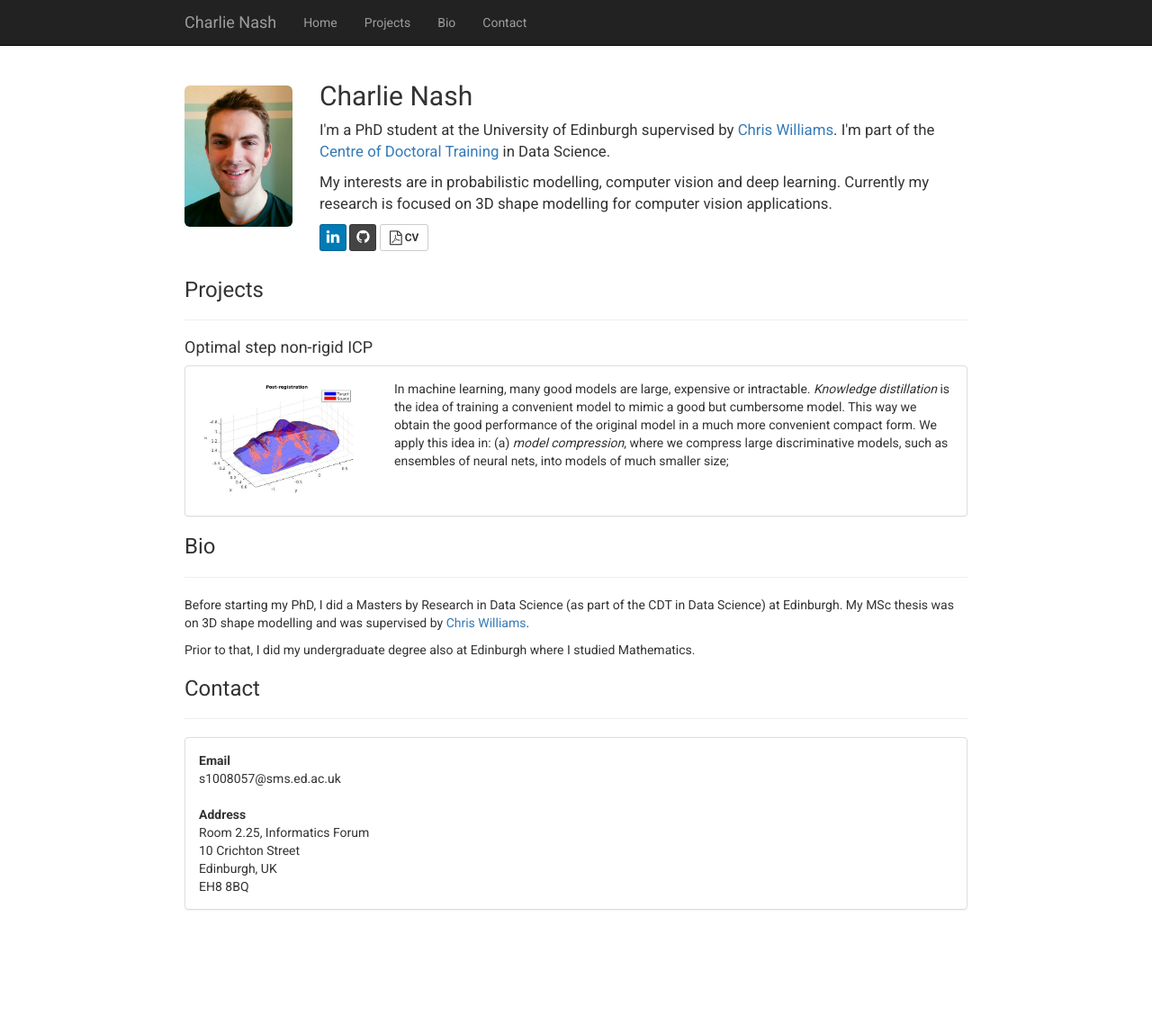
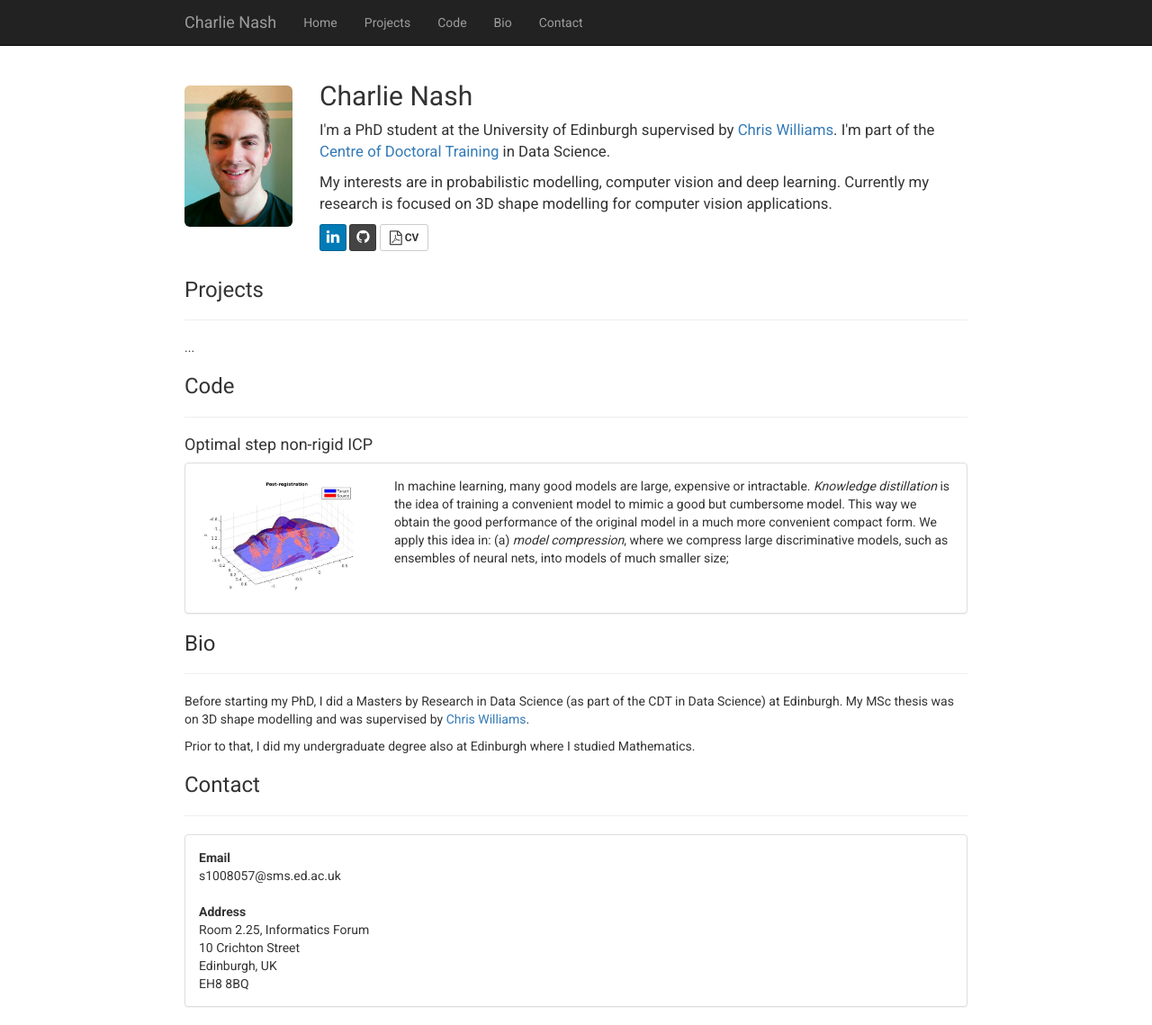
Before and after one commit to charlienash/charlienash.github.io, a Jekyll site: the page index.html, which Jekyll copies as it is, in a window 1280 px wide and 1139 px high. Shown: the whole window at 90% size. Built offline with Jekyll 4.4.1, drawn with Linux system fonts in a browser that asks for light colours; nearby versions of some CDN libraries; library files that are not in the unit come from our copies.

Commit message:
Update index.html

```diff
--- a/index.html
+++ b/index.html
@@ -48,6 +48,7 @@
 						<span class="icon-bar"></span>
 						<span class="icon-bar"></span>
 						<span class="icon-bar"></span>
+						<span class="icon-bar"></span>
 					</button>
 					<a class="navbar-brand" href="#">Charlie Nash</a>
 				</div>
@@ -58,6 +59,7 @@
 					<ul class="nav navbar-nav">
 						<li><a href="#">Home</a></li>
 						<li><a href="#Projects">Projects</a></li>
+						<li><a href="#Code">Code</a></li>
 						<li><a href="#Bio">Bio</a></li>
 						<li><a href="#Contact">Contact</a></li>
 					</ul>
@@ -103,6 +105,11 @@
 			</div>
 
 			<h3 id="Projects">Projects</h3>
+			<hr>
+
+			<p> ... </p>
+
+			<h3 id="Code">Code</h3>
 			<hr>
 
 			<h4 id="nricp">Optimal step non-rigid ICP</h1>
```
